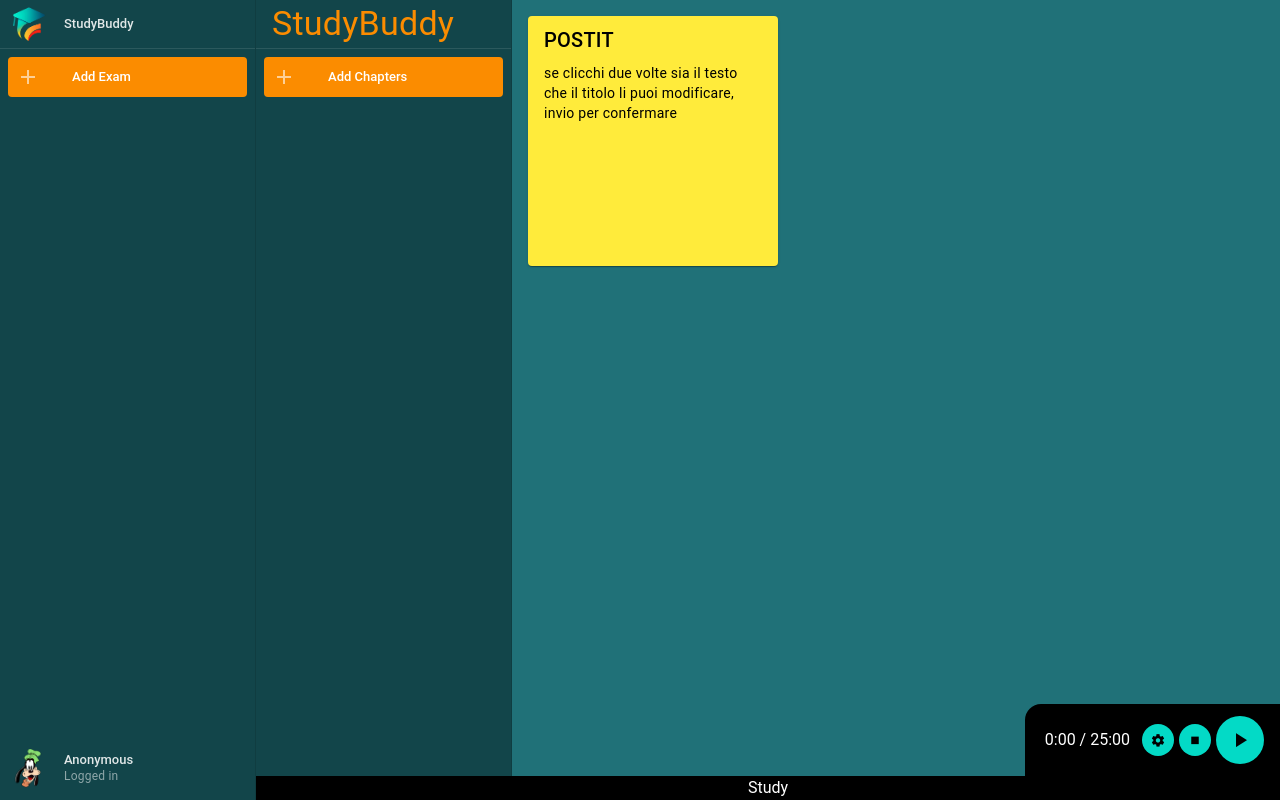
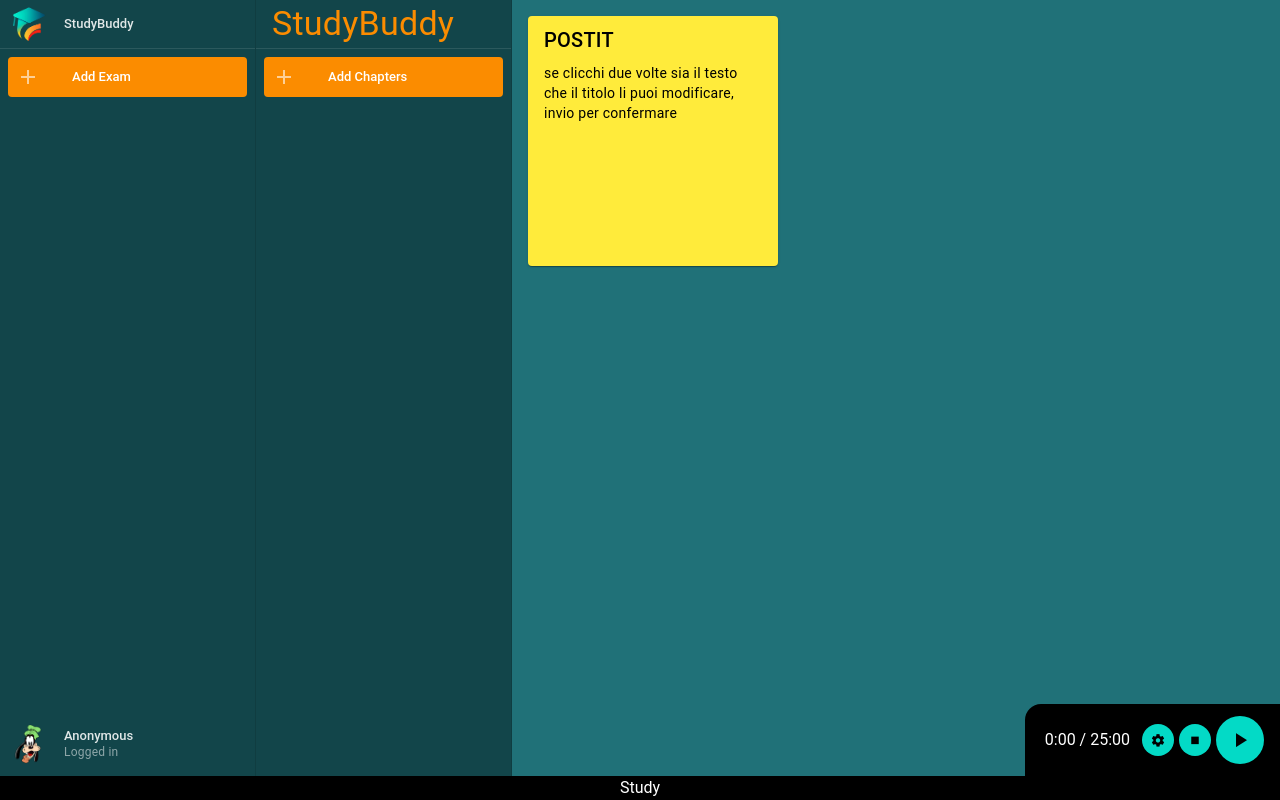
Before and after one commit to studybuddydev/studybuddy-app, a Vue app: page /#/exam/1 in a window 1280 px wide. Built offline with nearby package versions, Linux system fonts and the light colour scheme; what v-calendar would draw is missing.

Commit message:
varie ed eventuali

```diff
--- a/src/App.vue
+++ b/src/App.vue
@@ -1,5 +1,9 @@
 <template>
   <v-app id="inspire">
+
+    <v-footer app class="bg-black pa-0">
+      <TomatoFooterVue />
+    </v-footer>
 
     <v-navigation-drawer absolute :rail="rail">
       <template v-slot:prepend>
@@ -18,6 +22,7 @@
         @add="addExam"
         @edit="editExam"
         @remove="removeExam"
+        @rail="rail = true"
         />
 
       <template v-slot:append>
@@ -29,11 +34,6 @@
           nav />
       </template>
     </v-navigation-drawer>
-
-
-    <v-footer app class="bg-black pa-0">
-      <TomatoFooterVue />
-    </v-footer>
 
     <v-main>
       <router-view></router-view>
--- a/src/components/Menu.vue
+++ b/src/components/Menu.vue
@@ -3,6 +3,7 @@
     <v-list-item
       v-for="e, i in props.menuElements" :key="e.name"
       link :to="e.to"
+      @click="rail()"
       :prepend-icon="e.icon" :title="e.name" :value="e.name"
       :active-color="e.color ?? 'primary'">
       <template v-slot:append>
@@ -82,7 +83,7 @@ const props = defineProps<{
   elementsName: string,
   menuElements: MenuElement[],
 }>()
-const emit = defineEmits(['add', 'edit', 'remove'])
+const emit = defineEmits(['add', 'edit', 'remove', 'rail'])
 
 const mdiIconsList = [
   'mdi-math-integral',
@@ -147,5 +148,9 @@ function saveElement() {
   newElementDialog.value.open = false;
 }
 
+function rail() {
+  emit('rail')
+}
+
 
 </script>
--- a/src/router/index.ts
+++ b/src/router/index.ts
@@ -16,6 +16,12 @@ const router = createRouter({
       path: '/exam/:exam',
       name: 'exam',
       component: StudyView
+    },
+
+    {
+      path: '/exam/:exam/:chapter',
+      name: 'chapter',
+      component: StudyView
     }
   ]
 })
--- a/src/views/StudyView.vue
+++ b/src/views/StudyView.vue
@@ -25,6 +25,7 @@
     <!-- MAIN CONTENT  -->
 
     <h1>{{ exam?.name }}</h1>
+    <h2 v-if="chapter">{{ chapter.name }}</h2>
 
 
     <Postit />
@@ -45,10 +46,11 @@ const route = useRoute()
 const state = useStateStore();
 
 const exam = computed(() => state.getExam(route.params.exam as string));
+const chapter = computed(() => route.params.chapter ? (exam.value?.chapters.find((c) => c.name === route.params.chapter) ?? null) : null);
 
 const menuElements = computed(() => exam.value?.chapters.map((c) => ({
   name: c.name,
-  to: `/exam/${c.name}/${c.name}`,
+  to: `/exam/${exam.value?.name}/${c.name}`,
 })));
 
 function addChapter(el: MenuElement) {
```
